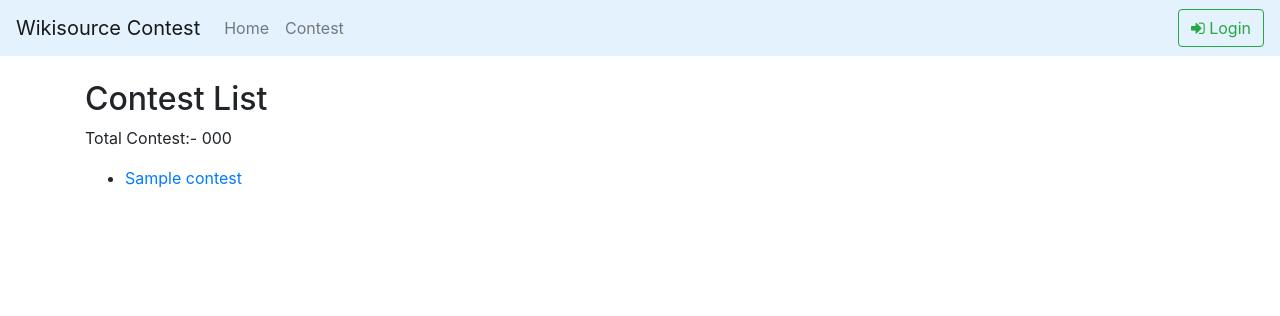
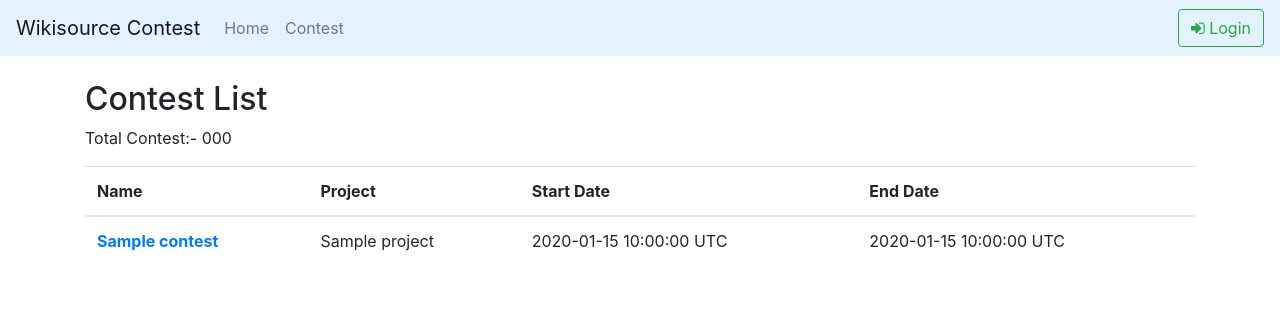
Before and after one commit to wikimedia/labs-tools-indic-wscontest, a Flask app: template templates/contests.html in a window 1280 px wide. Shown: the top 316 px of the page. Run offline with Flask 2, Linux system fonts and the light colour scheme; the template is opened without the code that fills it: most values are stand-ins (such as "Sample title", 1, 10 or a date in 2020); parts of the project's set-up code (start-up, migrations or seed data) failed here and were passed over; some libraries are stand-ins or nearby versions.

Commit message:
Use table instead of bullets list for contests
Bug: T252257
Change-Id: I8197967bd4f516d9fabf4614b0136f73f323dce2

```diff
--- a/templates/contests.html
+++ b/templates/contests.html
@@ -6,16 +6,31 @@
         <a class="float-right btn btn-info" href="{{ url_for('create_contest') }}"> Create contest</a>
     {% endif %}
     <p>Total Contest:- {{ data["number_of_con"] }} </p>
-    <ul>
-        {% for contest in data %}
+    <table class="table table-hover">
+    <thead>
+        <tr>
+            <th scope="col">Name</th>
+            <th scope="col">Project</th>
+            <th scope="col">Start Date</th>
+            <th scope="col">End Date</th>
+        </tr>
+    </thead>
+    <tbody>
+        {% for contest in data|sort(attribute='0') %}
             {% if "number_of_con" is not in contest %}
-                <li>
-                    <a href="{{url_for('contest_by_id', id=contest)}}">
-                        {{data[contest]["name"]}}
-                    </a>
-                </li>
+                <tr>
+                    <th scope="row">
+                        <a href="{{url_for('contest_by_id', id=contest)}}">
+                            {{data[contest]["name"]}}
+                        </a>
+                    </th>
+                    <td>{{data[contest]["project"]}}</td>
+                    <td>{{data[contest]["start_date"]}} UTC</td>
+                    <td>{{data[contest]["end_date"]}} UTC</td>
+                </tr>
             {% endif %}
         {% endfor %}
-    </ul>
+    </tbody>
+    </table>
 
 {% endblock %}
```
